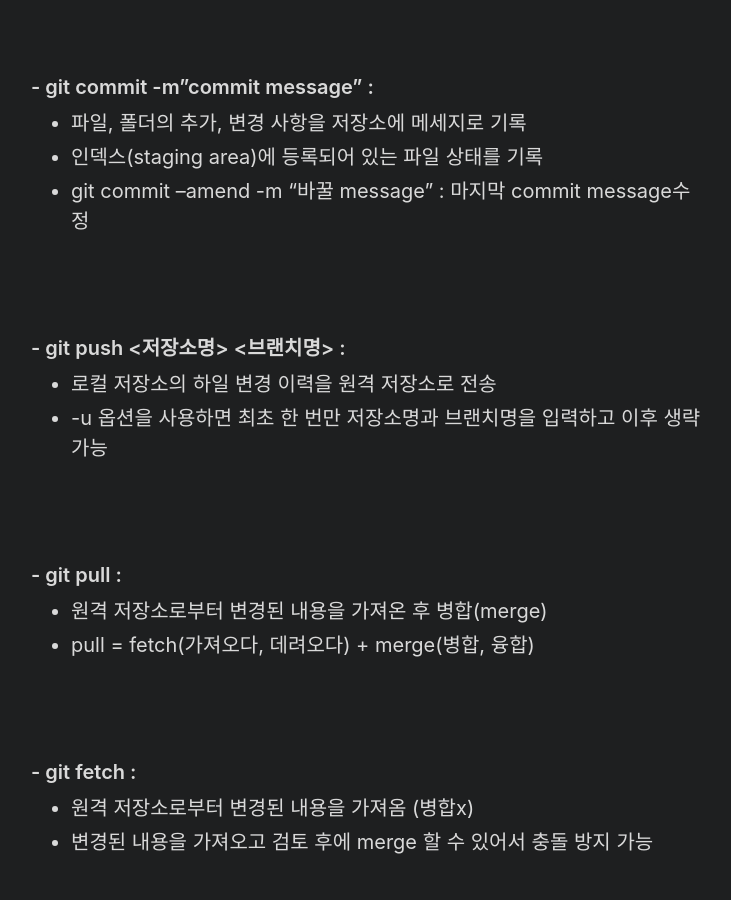
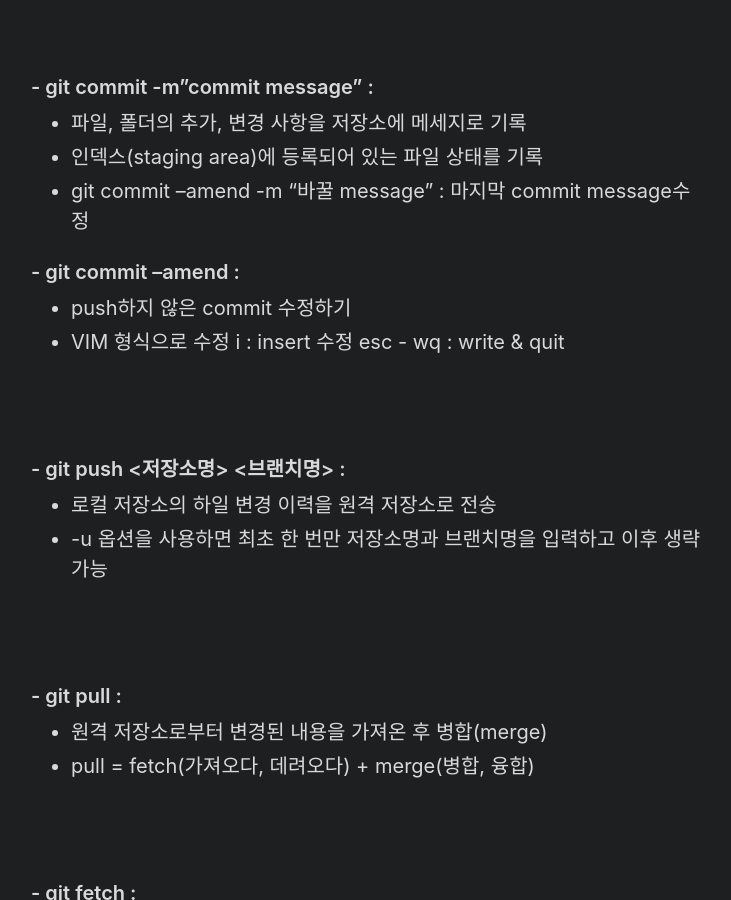
Before and after one commit to Dev-Dotoli/dev-dotoli.github.com, a Jekyll site: the page built from _posts/2022-02-17-Github-2-명령어.md, in a window 1280 px wide and 900 px high, scrolled down 1621 px. Shown: the whole window, without its empty margins (273-1004 px from the left). Built offline with Jekyll 4.4.1, drawn with Linux system fonts in a browser that asks for light colours.

Commit message:
Docs: add contents git commit  --amend push하지 않은 commit 수정

```diff
--- a/_posts/2022-02-17-Github-2-명령어.md
+++ b/_posts/2022-02-17-Github-2-명령어.md
@@ -60,6 +60,13 @@ title: Github 2 명령어
 - 파일, 폴더의 추가, 변경 사항을 저장소에 메세지로 기록 <br>
 - 인덱스(staging area)에 등록되어 있는 파일 상태를 기록
 - git commit --amend -m "바꿀 message" : 마지막 commit message수정
+
+### - git commit --amend : <br>
+
+- push하지 않은 commit 수정하기
+- VIM 형식으로 수정
+  i : insert 수정
+  esc - wq : write & quit
 
 <br><br>
 
```
